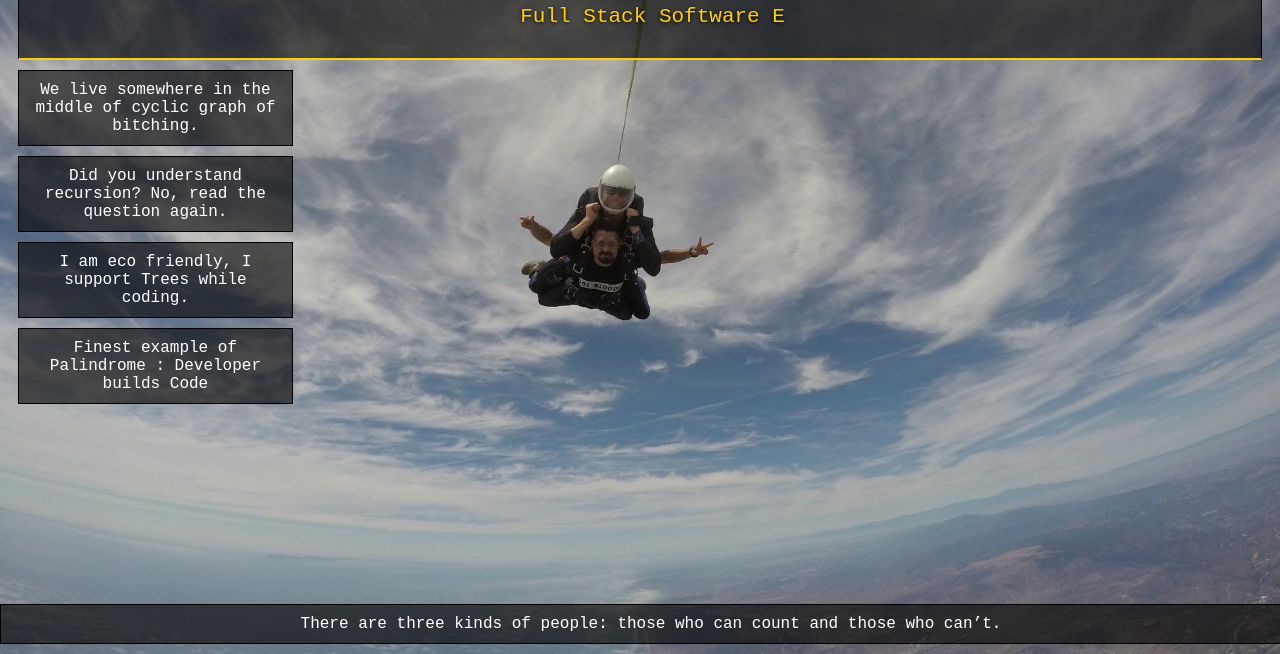
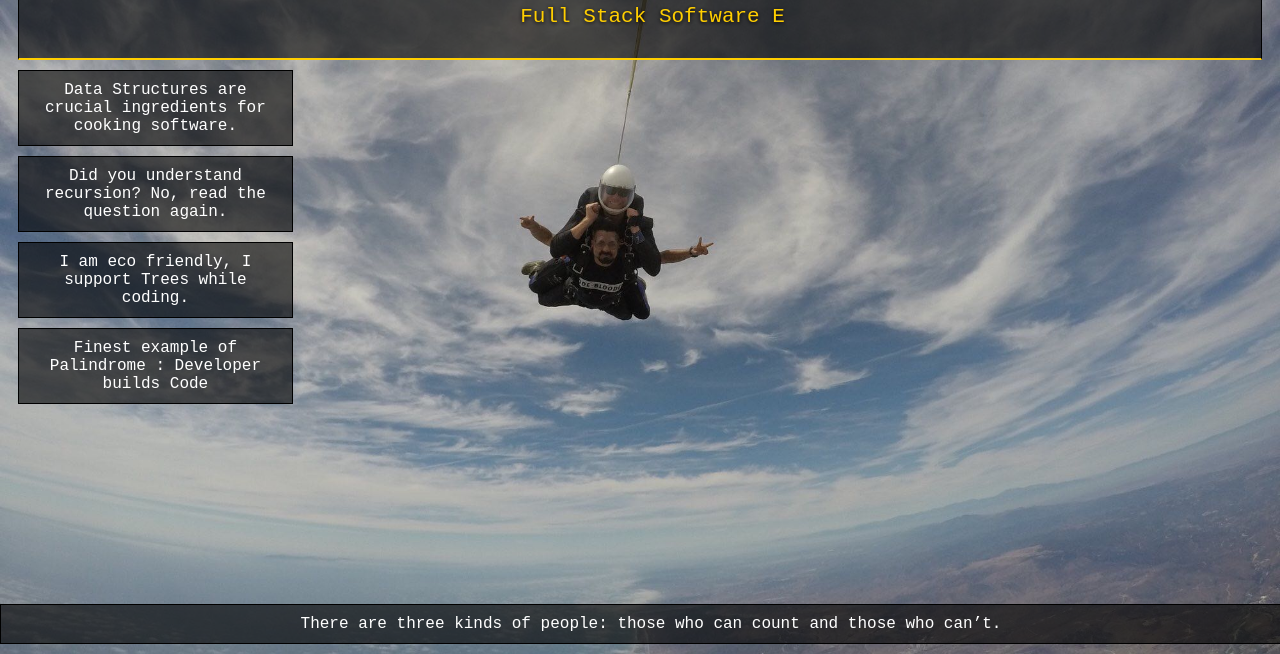
Before and after one commit to dhruvalv/-dhruvalv-.github.io, a plain HTML site: page index.html in a window 1280 px wide. Shown: the part 146-800 px from the top of the page. Drawn offline with Linux system fonts and the light colour scheme.

Commit message:
is P = NP?

```diff
--- a/index.html
+++ b/index.html
@@ -73,7 +73,7 @@
 					<p id="typing" data-descriptions="Full Stack Software Engineer, Java Prodigy, Javascript Ninja, Database Architect"></p>
 			</div>
 			<div class="msg">
-				We live somewhere in the middle of cyclic graph of bitching.
+				Data Structures are crucial ingredients for cooking software.
 			</div>
 			<div class="msg">
 				Did you understand recursion? No, read the question again.
```
